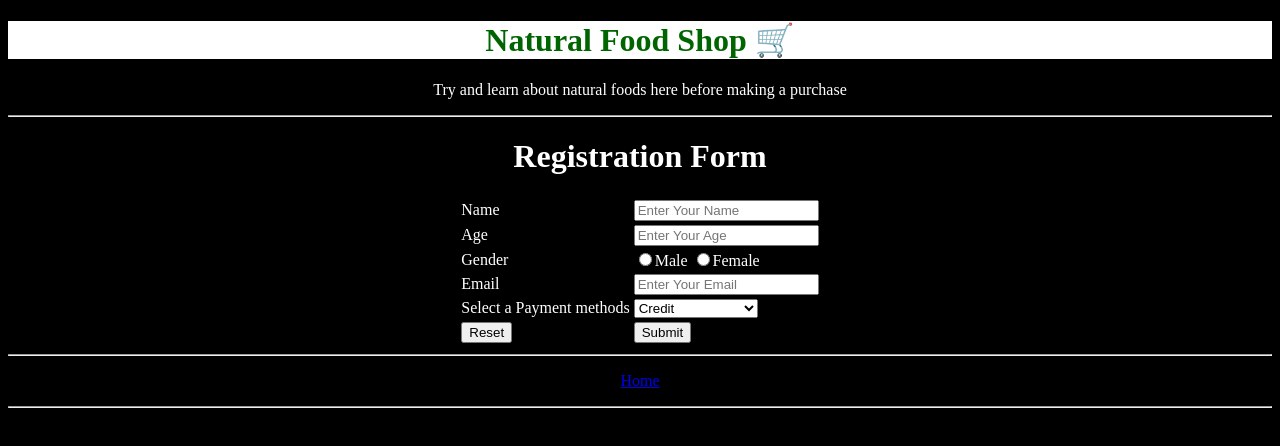
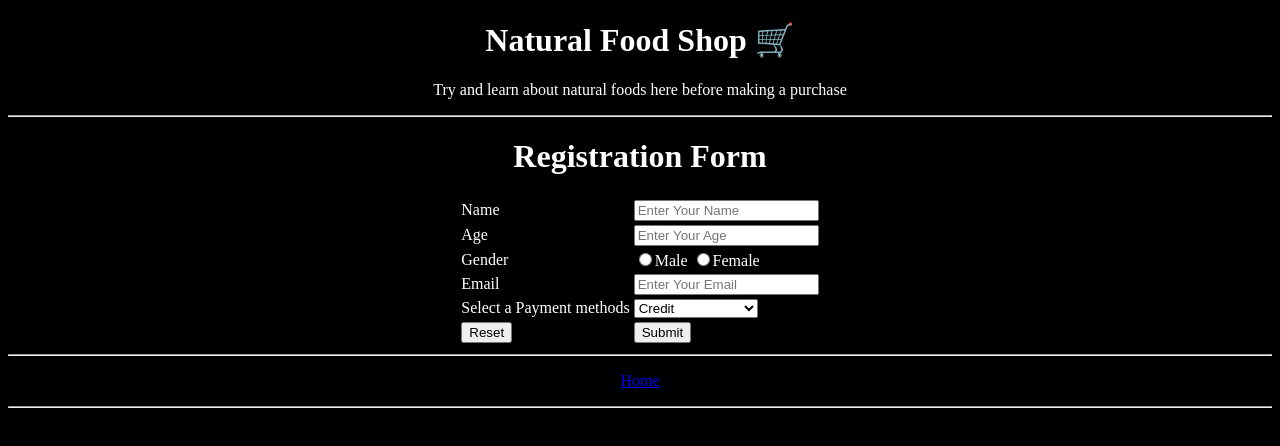
Before and after one commit to simthi1016/simaam-ST, a plain HTML site: page simaam.html in a window 1280 px wide. Drawn offline with Linux system fonts and the light colour scheme.

Commit message:
added chage

```diff
--- a/simaam.html
+++ b/simaam.html
@@ -7,7 +7,7 @@
 </head>
 <body bgcolor="black" style="color: white;">
     <center>
-        <h1 style="color: darkgreen; background-color: white;">Natural Food Shop 🛒</h1>
+        <h1>Natural Food Shop 🛒</h1>
     <p>Try and learn about natural foods here before making a purchase</p>
     </center>
     <hr>
```
